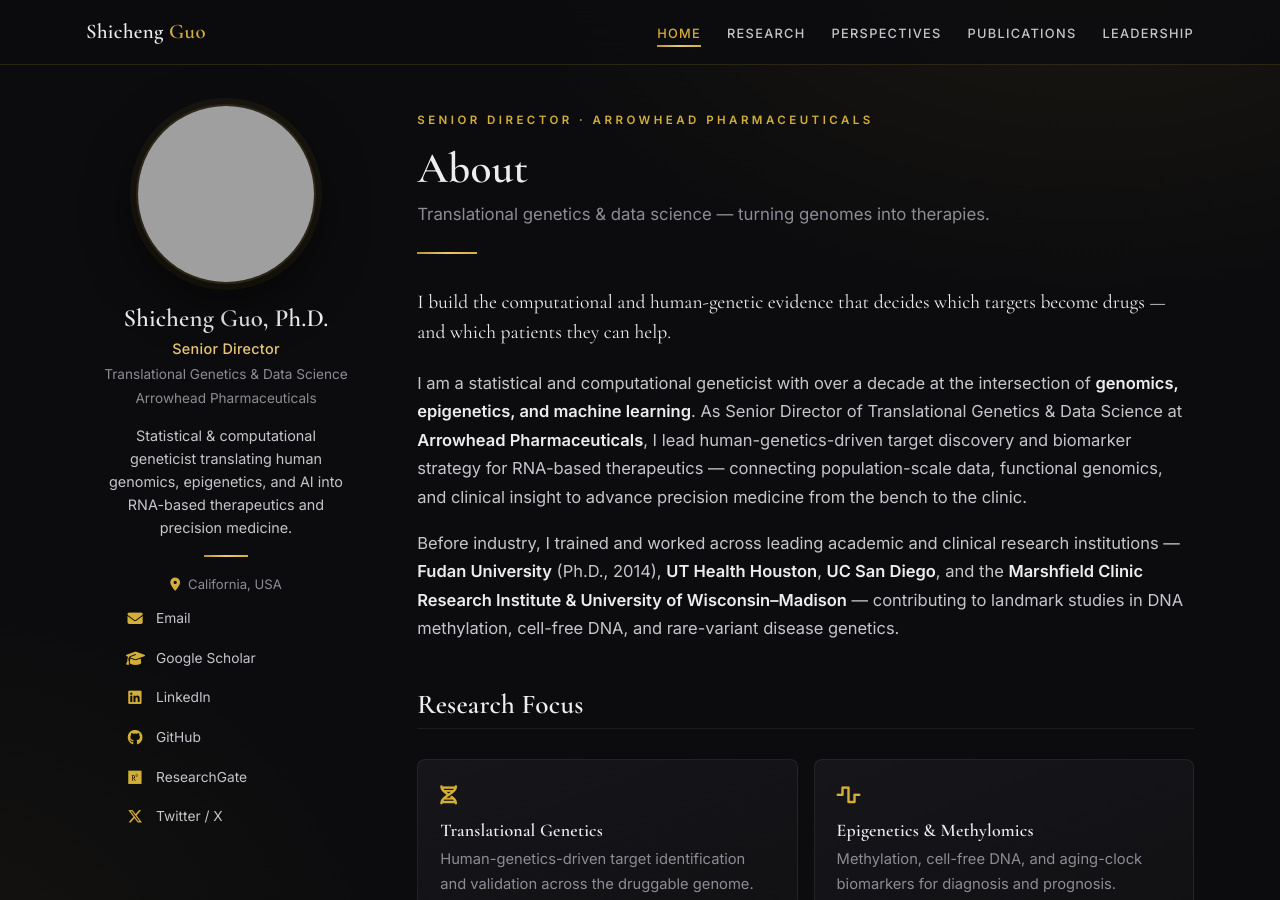
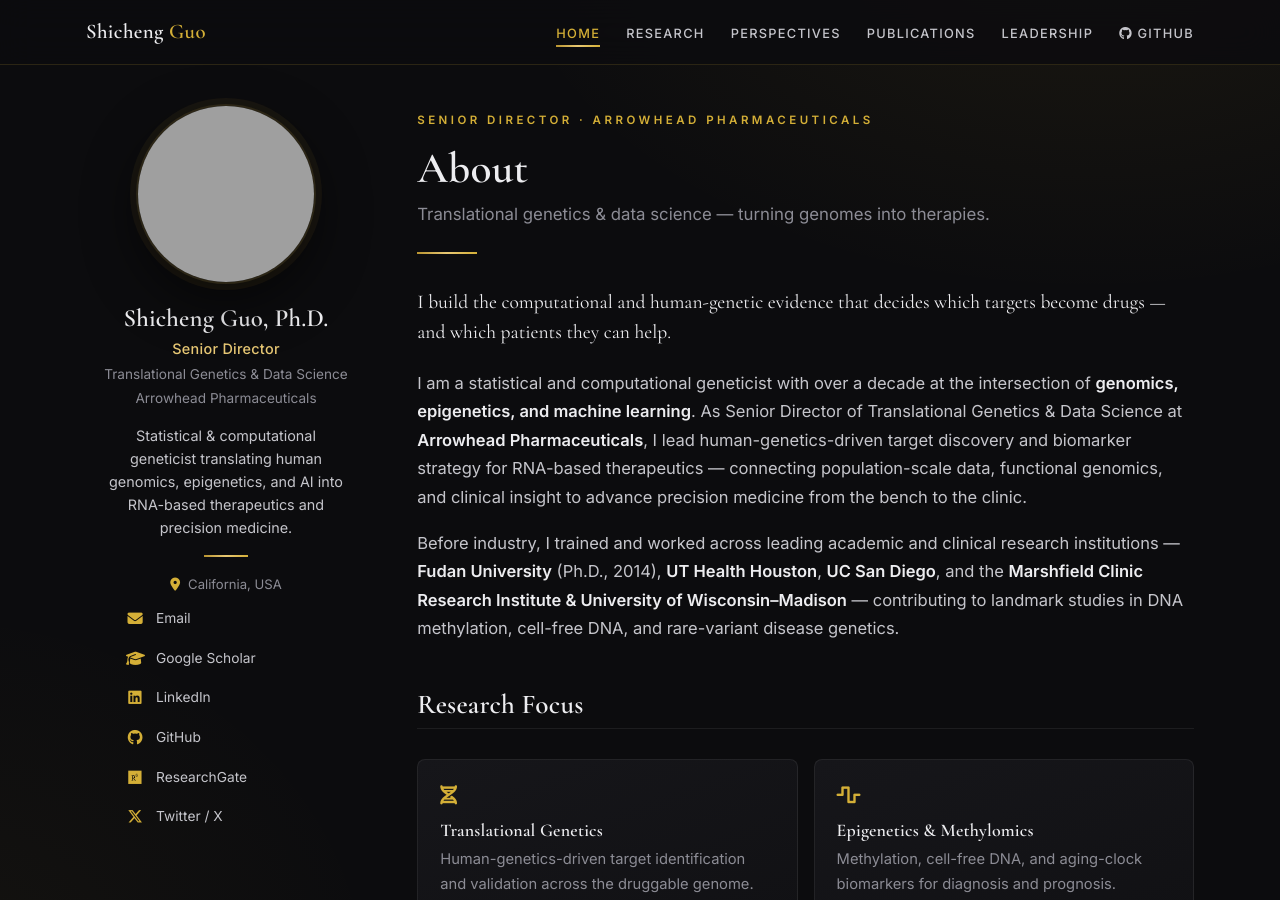
Before and after one commit to Shicheng-Guo/Shicheng-Guo.Github.io, a Jekyll site: the page built from index.html, in a window 1280 px wide and 900 px high. Built offline with Jekyll 4.4.1, drawn with Linux system fonts in a browser that asks for light colours; the list of posts is cut into pages by our own code.

Commit message:
Add external GitHub tab to navigation

```diff
--- a/_layouts/default.html
+++ b/_layouts/default.html
@@ -39,6 +39,7 @@
           <li><a href="{{ site.url }}/perspectives/" {% if page.nav == "perspectives" %}class="active"{% endif %}>Perspectives</a></li>
           <li><a href="{{ site.url }}/publications/" {% if page.nav == "publications" %}class="active"{% endif %}>Publications</a></li>
           <li><a href="{{ site.url }}/leadership/" {% if page.nav == "leadership" %}class="active"{% endif %}>Leadership</a></li>
+          <li><a href="https://github.com/Shicheng-Guo" target="_blank" rel="noopener"><i class="fa-brands fa-github"></i> GitHub</a></li>
         </ul>
       </nav>
     </div>
```
